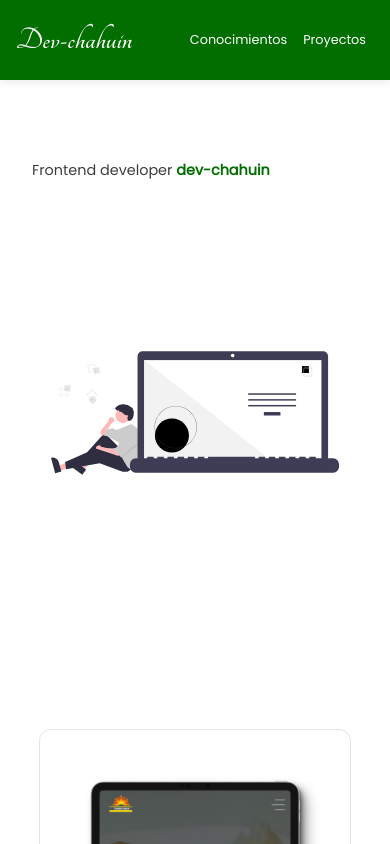
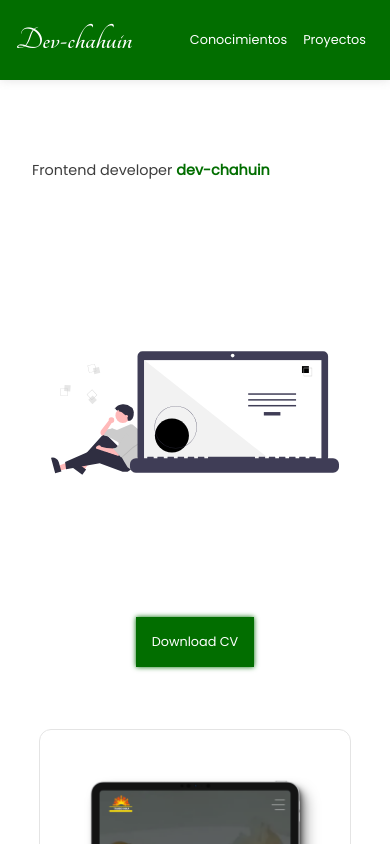
Before and after one commit to echahuin/chahuin, a Next.js app: page / in a window 390 px wide. Built offline with nearby package versions, Linux system fonts and the light colour scheme.

Commit message:
add button download

```diff
--- a/app/components/Card/styleCard.module.css
+++ b/app/components/Card/styleCard.module.css
@@ -49,7 +49,7 @@
     font-weight: 600;
     text-transform: uppercase;
     padding: .5rem;
-    color: rgb(4, 189, 149);
+    color: #026e00;
     padding-top: 1.5rem
   }
   .contDetail {
--- a/app/page.module.css
+++ b/app/page.module.css
@@ -17,8 +17,11 @@
 }
 .buttonDownloadCv{
   padding: 1.5rem;
+  font-family: var(--font-mono);
+  font-size: 1rem;
   background-color: #026e00;
   color: white;
+  box-shadow: 0 0 5px #026e00;
 }
 
 .description {
@@ -110,6 +113,10 @@
   .description {
     font-size: .9rem;
   }
+  .buttonDownloadCv{
+    font-size: .9rem;
+    /* padding: .5rem; */
+  }
   .logo {
     width: 22rem;
     height: 20rem;
@@ -118,7 +125,7 @@
   }
   .present {
     width: 40rem;
-    font-size: 1rem
+    font-size: .9rem
   }
 }
 
@@ -132,6 +139,11 @@
     margin-bottom: 1rem;
     max-width: 320px;
     text-align: center;
+  }
+  .buttonDownloadCv{
+    padding: 1rem;
+    font-size: .8rem;
+    /* padding: .5 rem; */
   }
   .description {
     font-size: .9rem;
@@ -147,7 +159,7 @@
     font-size: .8rem;
   }
   .present{
-
+   padding-top: 4rem;
     width: 100%;
   }
   .present p{
--- a/app/page.tsx
+++ b/app/page.tsx
@@ -27,7 +27,7 @@ export default function Home() {
             priority
             />
         </div>
-        {/* <button className={styles.buttonDownloadCv}>Download CV</button> */}
+        <div className={styles.buttonDownloadCv}>Download CV</div>
       </div>
 
       <div className={styles.grid} id='proyectos'>
```
